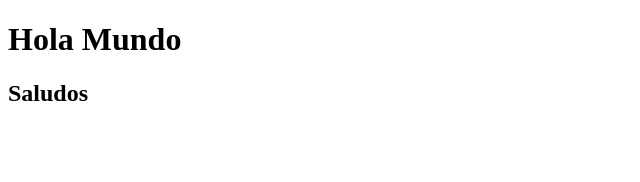
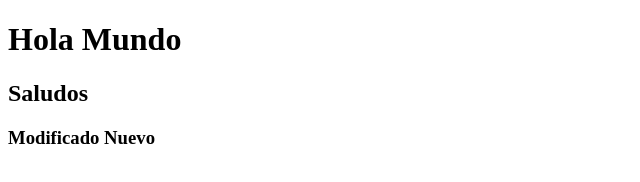
Before and after one commit to IEVN-1002-21000598/intro-git, a plain HTML site: page index.html in a window 1280 px wide. Shown: the whole page, without its empty margins (0-640 px from the left). Drawn offline with Linux system fonts and the light colour scheme.

Commit message:
Tercer commit y archivo

```diff
--- a/index.html
+++ b/index.html
@@ -8,5 +8,6 @@
 <body>
     <h1>Hola Mundo</h1>
     <h2>Saludos</h2>
+    <h3>Modificado Nuevo</h3>
 </body>
 </html>
```
Also changed, not shown: form.html (added).
